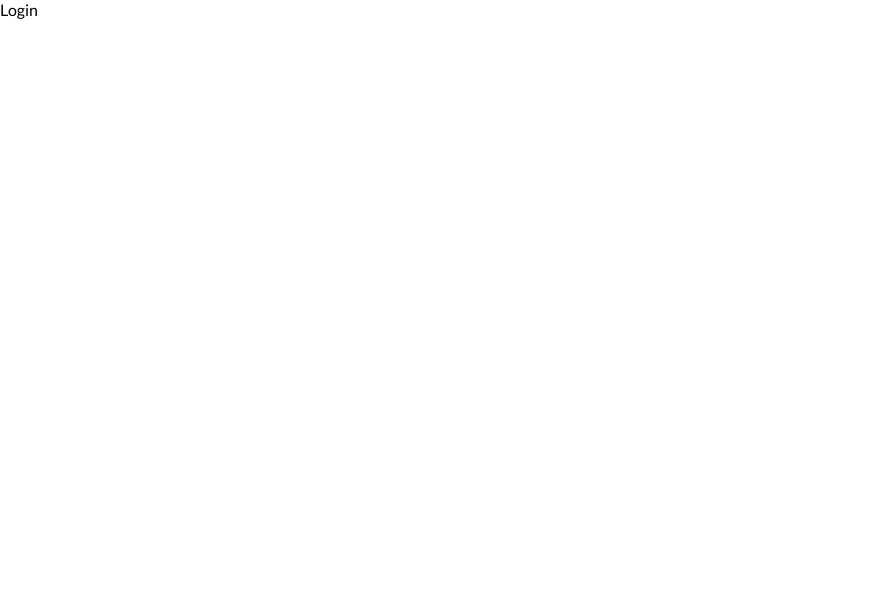
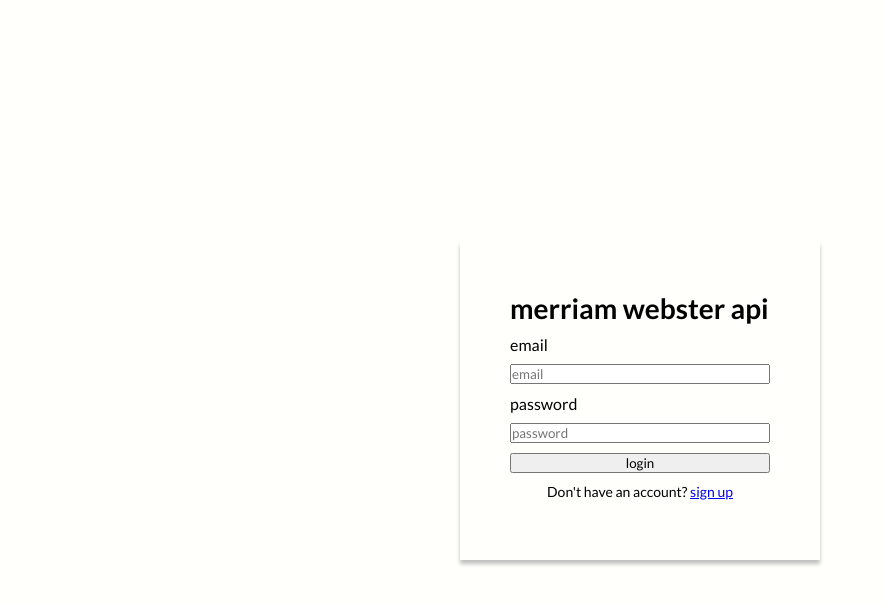
Before and after one commit to chrisflodin/merriam-webster, a React (Create React App) app: page /login in a window 1280 px wide. Shown: the top 604 px of the page, without its empty margins (0-884 px from the left). Built offline with nearby package versions, Linux system fonts and the light colour scheme.

Commit message:
styled login component and added global css variables

```diff
--- /dev/null
+++ b/src/App.module.scss
@@ -0,0 +1,3 @@
+.app {
+  height: 100vh;
+}
--- a/src/App.tsx
+++ b/src/App.tsx
@@ -1,10 +1,11 @@
 import { BrowserRouter as Router } from "react-router-dom";
+import appStyles from "./App.module.scss";
 import Routes from "./features/routes";
 
 function App() {
   return (
     <Router>
-      <div className="App">
+      <div className={appStyles.app}>
         <Routes></Routes>
       </div>
     </Router>
--- a/src/features/login/Login.module.scss
+++ b/src/features/login/Login.module.scss
@@ -0,0 +1,29 @@
+.page {
+  background-color: var(--white);
+  height: 100%;
+  display: flex;
+  justify-content: center;
+  align-items: center;
+}
+
+.container {
+  width: 360px;
+  padding: 50px;
+  display: flex;
+  flex-direction: column;
+  justify-content: center;
+  box-shadow: 0px 4px 4px rgba(0, 0, 0, 0.25);
+
+  * {
+    margin-bottom: 10px;
+  }
+}
+
+.title {
+  font-size: 28px;
+}
+
+.signUp {
+  font-size: 14px;
+  text-align: center;
+}
--- a/src/features/login/Login.tsx
+++ b/src/features/login/Login.tsx
@@ -1,8 +1,24 @@
 import React from "react";
-import style from "./Login.module.scss";
+import { Link } from "react-router-dom";
+
+import loginStyles from "./Login.module.scss";
 
 function Login() {
-  return <div>Login</div>;
+  return (
+    <div className={loginStyles.page}>
+      <div className={loginStyles.container}>
+        <h1 className={loginStyles.title}>merriam webster api</h1>
+        <p className={""}>email</p>
+        <input type="text" placeholder="email" />
+        <p className={""}>password</p>
+        <input type="password" placeholder="password" />
+        <button>login</button>
+        <p className={loginStyles.signUp}>
+          Don't have an account? <Link to="/sign-up">sign up</Link>
+        </p>
+      </div>
+    </div>
+  );
 }
 
 export default Login;
--- /dev/null
+++ b/src/styles/colors.scss
@@ -0,0 +1,4 @@
+:root {
+  --white: #fffffc;
+  --primary: #202f3c;
+}
--- a/src/styles/index.scss
+++ b/src/styles/index.scss
@@ -1,4 +1,5 @@
 @import "fonts.scss";
+@import "colors.scss";
 
 * {
   margin: 0;
```
